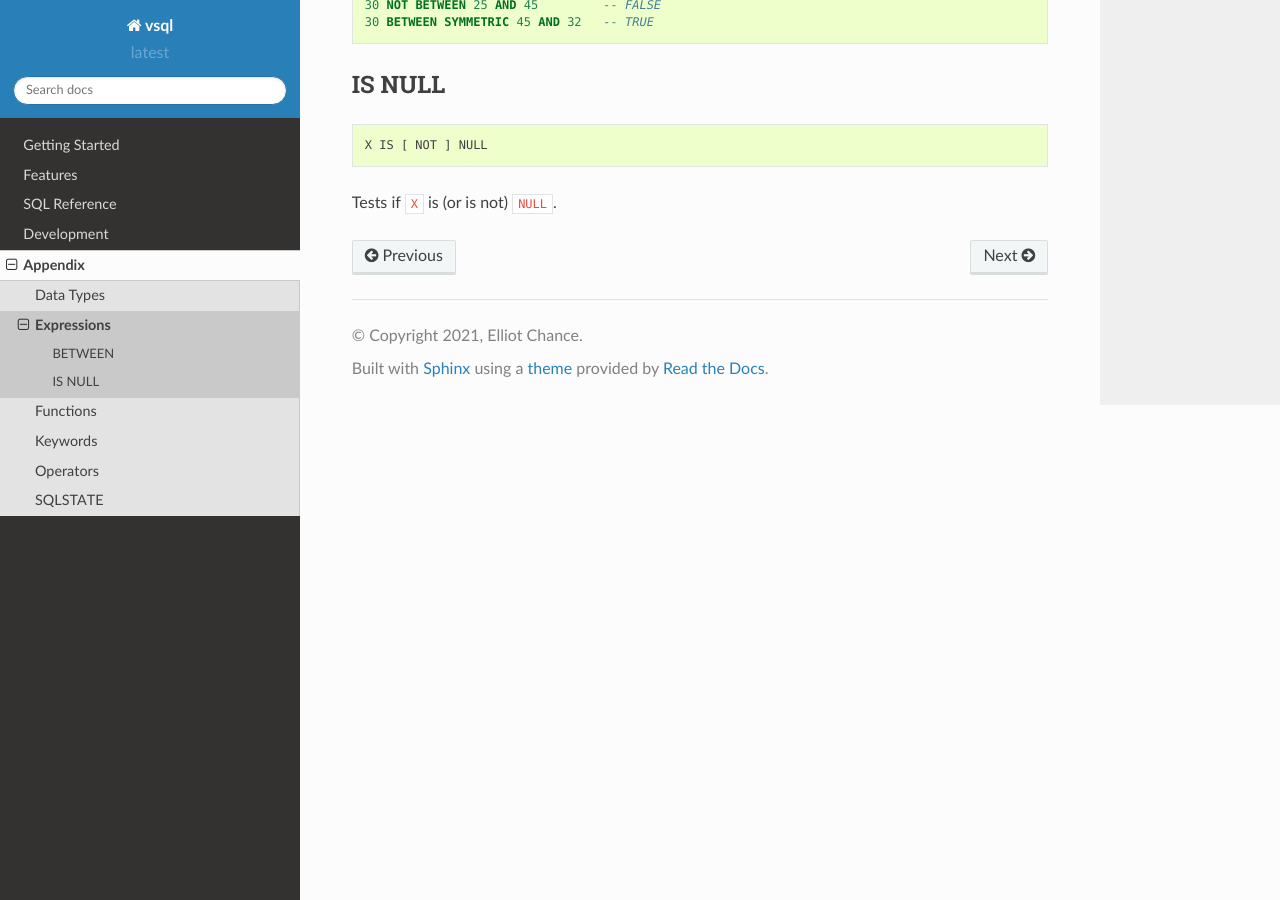
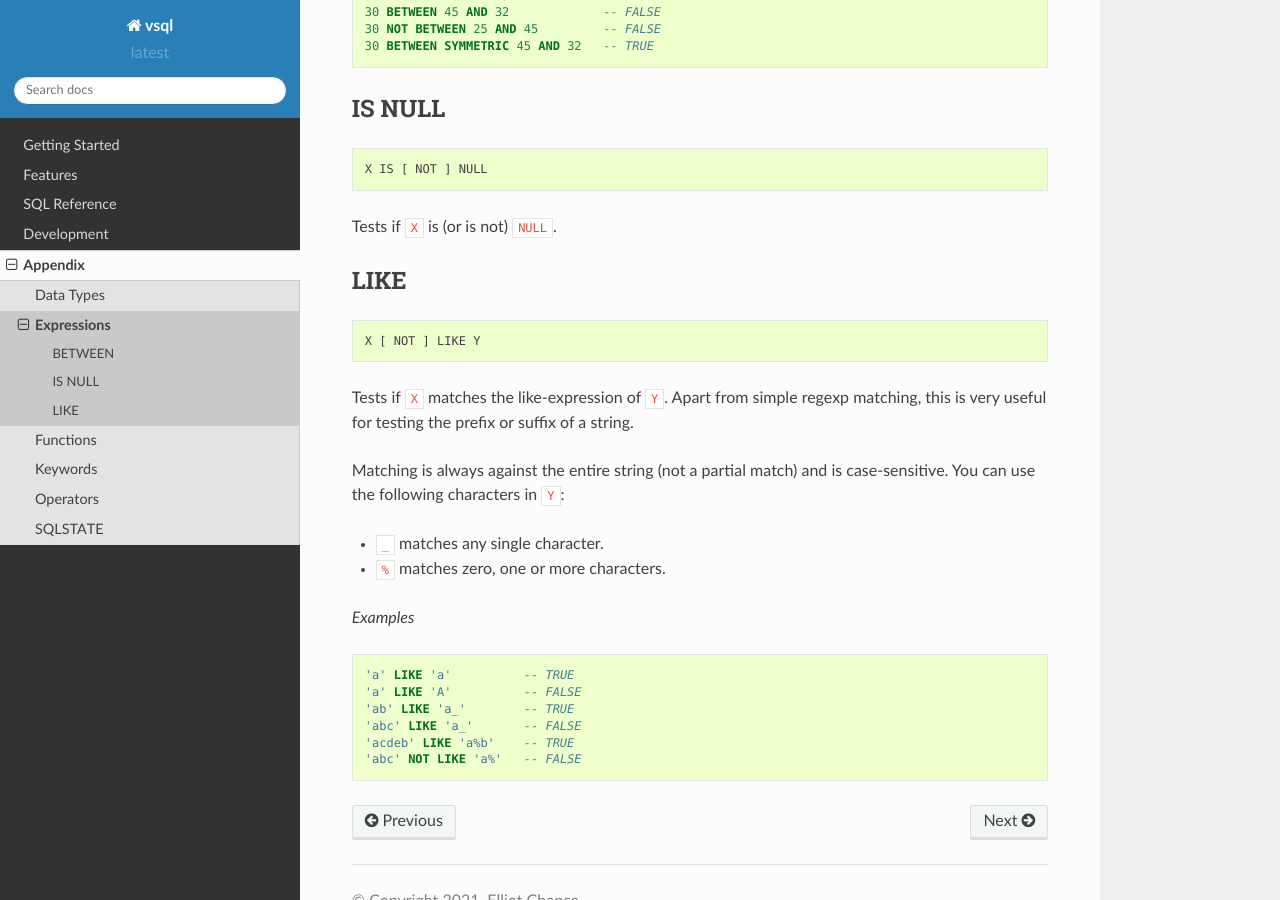
Before and after one commit to elliotchance/vsql, a Sphinx documentation site: the page built from docs/expressions.rst, in a window 1280 px wide and 900 px high, scrolled down 709 px. Built offline with Sphinx 7.4.7 and the Read the Docs theme 2.0.0, drawn with Linux system fonts in a browser that asks for light colours.

Commit message:
Adding LIKE expression
    X [ NOT ] LIKE Y

Tests if X matches the like-expression of Y. Apart from simple regexp
matching, this is very useful for testing the prefix or suffix of a
string.

Matching is always against the entire string (not a partial match) and
is case-sensitive. You can use the following characters in Y:

- "_" matches any single character.
- "%" matches zero, one or more characters.

Examples:

    'a' LIKE 'a'          -- TRUE
    'a' LIKE 'A'          -- FALSE
    'ab' LIKE 'a_'        -- TRUE
    'abc' LIKE 'a_'       -- FALSE
    'acdeb' LIKE 'a%b'    -- TRUE
    'abc' NOT LIKE 'a%'   -- FALSE

```diff
--- a/docs/expressions.rst
+++ b/docs/expressions.rst
@@ -36,3 +36,30 @@
   X IS [ NOT ] NULL
 
 Tests if ``X`` is (or is not) ``NULL``.
+
+LIKE
+----
+
+.. code-block:: text
+
+  X [ NOT ] LIKE Y
+
+Tests if ``X`` matches the like-expression of ``Y``. Apart from simple regexp
+matching, this is very useful for testing the prefix or suffix of a string.
+
+Matching is always against the entire string (not a partial match) and is
+case-sensitive. You can use the following characters in ``Y``:
+
+- ``_`` matches any single character.
+- ``%`` matches zero, one or more characters.
+
+*Examples*
+
+.. code-block:: sql
+
+  'a' LIKE 'a'          -- TRUE
+  'a' LIKE 'A'          -- FALSE
+  'ab' LIKE 'a_'        -- TRUE
+  'abc' LIKE 'a_'       -- FALSE
+  'acdeb' LIKE 'a%b'    -- TRUE
+  'abc' NOT LIKE 'a%'   -- FALSE
```
Also changed, not shown: 6 other files.
